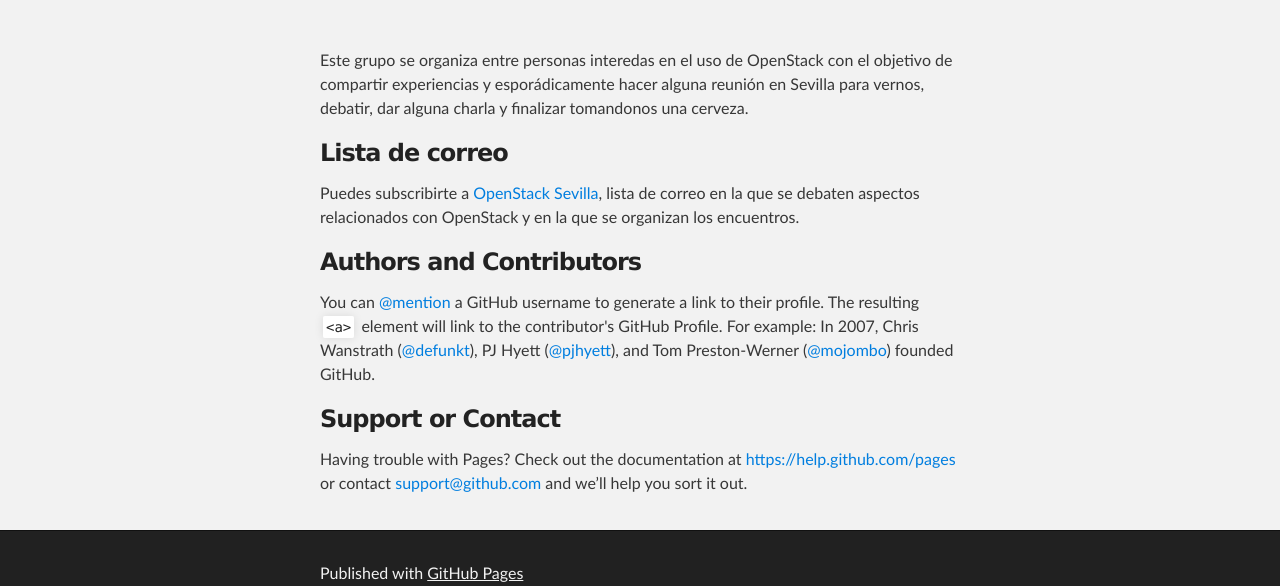
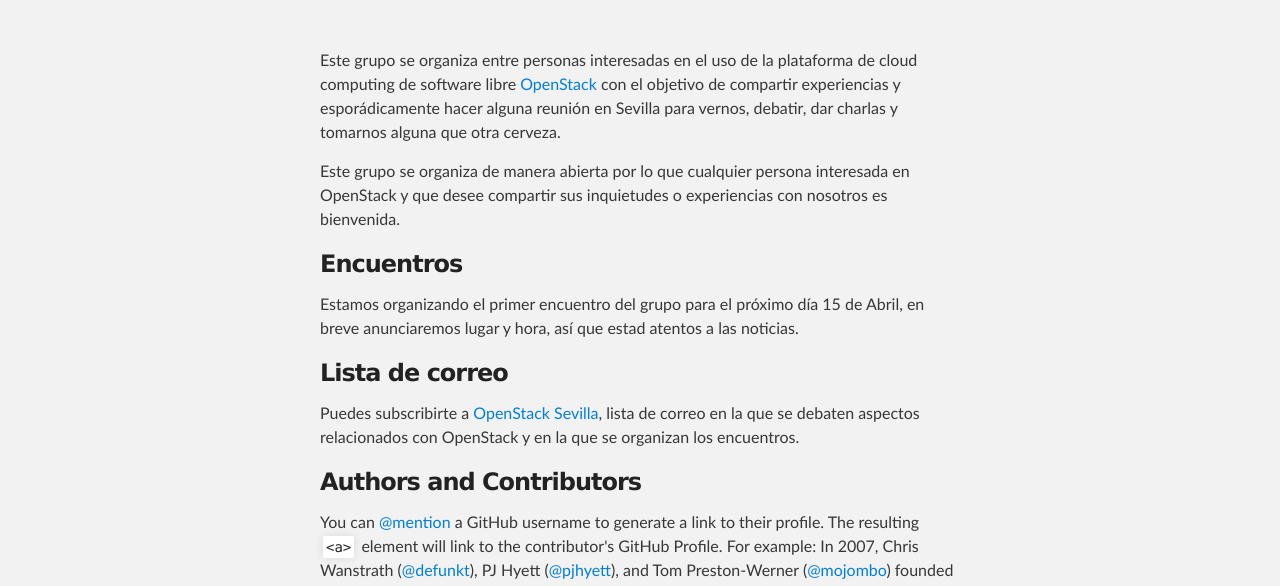
Before and after one commit to openstack-sevilla/openstack-sevilla.github.io, a plain HTML site: page index.html in a window 1280 px wide. Shown: the part 212-798 px from the top of the page. Drawn offline with Linux system fonts and the light colour scheme.

Commit message:
Más texto y enlace twitter

```diff
--- a/index.html
+++ b/index.html
@@ -6,7 +6,10 @@
     <meta http-equiv="X-UA-Compatible" content="chrome=1">
     <meta name="description" content="Openstack-sevilla.GitHub.io : Sitio web público del grupo OpenStack Sevilla">
 
-    <link rel="stylesheet" type="text/css" media="screen" href="stylesheets/stylesheet.css">
+    <link rel="stylesheet" type="text/css" media="screen"
+	  href="stylesheets/stylesheet.css">
+    <link rel="stylesheet"
+    href="//maxcdn.bootstrapcdn.com/font-awesome/4.3.0/css/font-awesome.min.css">
 
     <title>Openstack Sevilla</title>
   </head>
@@ -26,11 +29,19 @@
     <!-- MAIN CONTENT -->
     <div id="main_content_wrap" class="outer">
       <section id="main_content" class="inner">
-	<p>Este grupo se organiza entre personas interedas en el uso
-	de OpenStack con el objetivo de compartir experiencias y
-	esporádicamente hacer alguna reunión en Sevilla para vernos,
-	debatir, dar alguna charla y finalizar tomandonos una
-	cerveza.</p>
+	<p>Este grupo se organiza entre personas interesadas en el uso
+	de la plataforma de cloud computing de software
+	libre <a href="http://openstack.org">OpenStack</a> con el objetivo de
+	compartir experiencias y esporádicamente hacer alguna reunión en Sevilla
+	para vernos, debatir, dar charlas y tomarnos alguna que otra
+	  cerveza.</p>
+	<p>Este grupo se organiza de manera abierta por lo que cualquier persona
+	interesada en OpenStack y que desee compartir sus inquietudes o
+	experiencias con nosotros es bienvenida.</p>
+	<h3>Encuentros</h3>
+	<p>Estamos organizando el primer encuentro del grupo para el próximo día
+	15 de Abril, en breve anunciaremos lugar y hora, así que estad atentos a
+	las noticias.</p>
         <h3>Lista de correo</h3>
 	<p>Puedes subscribirte
 	    a <a href="https://groups.google.com/forum/#!forum/openstack-sevilla">OpenStack
@@ -39,7 +50,6 @@
 	  encuentros.
 
 	</p>
-
 <!-- <h3> -->
 <!-- <a id="designer-templates" class="anchor" href="#designer-templates" aria-hidden="true"><span class="octicon octicon-link"></span></a>Designer Templates</h3> -->
 
@@ -55,17 +65,20 @@
 
 <p>You can <a href="https://github.com/blog/821" class="user-mention">@mention</a> a GitHub username to generate a link to their profile. The resulting <code>&lt;a&gt;</code> element will link to the contributor's GitHub Profile. For example: In 2007, Chris Wanstrath (<a href="https://github.com/defunkt" class="user-mention">@defunkt</a>), PJ Hyett (<a href="https://github.com/pjhyett" class="user-mention">@pjhyett</a>), and Tom Preston-Werner (<a href="https://github.com/mojombo" class="user-mention">@mojombo</a>) founded GitHub.</p>
 
-<h3>
-<a id="support-or-contact" class="anchor" href="#support-or-contact" aria-hidden="true"><span class="octicon octicon-link"></span></a>Support or Contact</h3>
+<!-- <h3> -->
+<!-- <a id="support-or-contact" class="anchor" href="#support-or-contact" aria-hidden="true"><span class="octicon octicon-link"></span></a>Support or Contact</h3> -->
 
-<p>Having trouble with Pages? Check out the documentation at <a href="https://help.github.com/pages">https://help.github.com/pages</a> or contact <a href="mailto:support@github.com">support@github.com</a> and we’ll help you sort it out.</p>
+<!-- <p>Having trouble with Pages? Check out the documentation at <a href="https://help.github.com/pages">https://help.github.com/pages</a> or contact <a href="mailto:support@github.com">support@github.com</a> and we’ll help you sort it out.</p> -->
       </section>
     </div>
 
     <!-- FOOTER  -->
     <div id="footer_wrap" class="outer">
       <footer class="inner">
-        <p>Published with <a href="https://pages.github.com">GitHub Pages</a></p>
+        <p>Publicado con <a href="https://pages.github.com">GitHub
+            Pages</a>. Puede ver el repositorio de este sitio web
+          en <a href="https://github.com/openstack-sevilla/openstack-sevilla.github.io">openstack-sevilla.github.io</a>.</p>
+	<p><a href="http://twitter.com/openstack-sevilla"><i class="fa fa-twitter"></i></a></p>
       </footer>
     </div>
 
```
